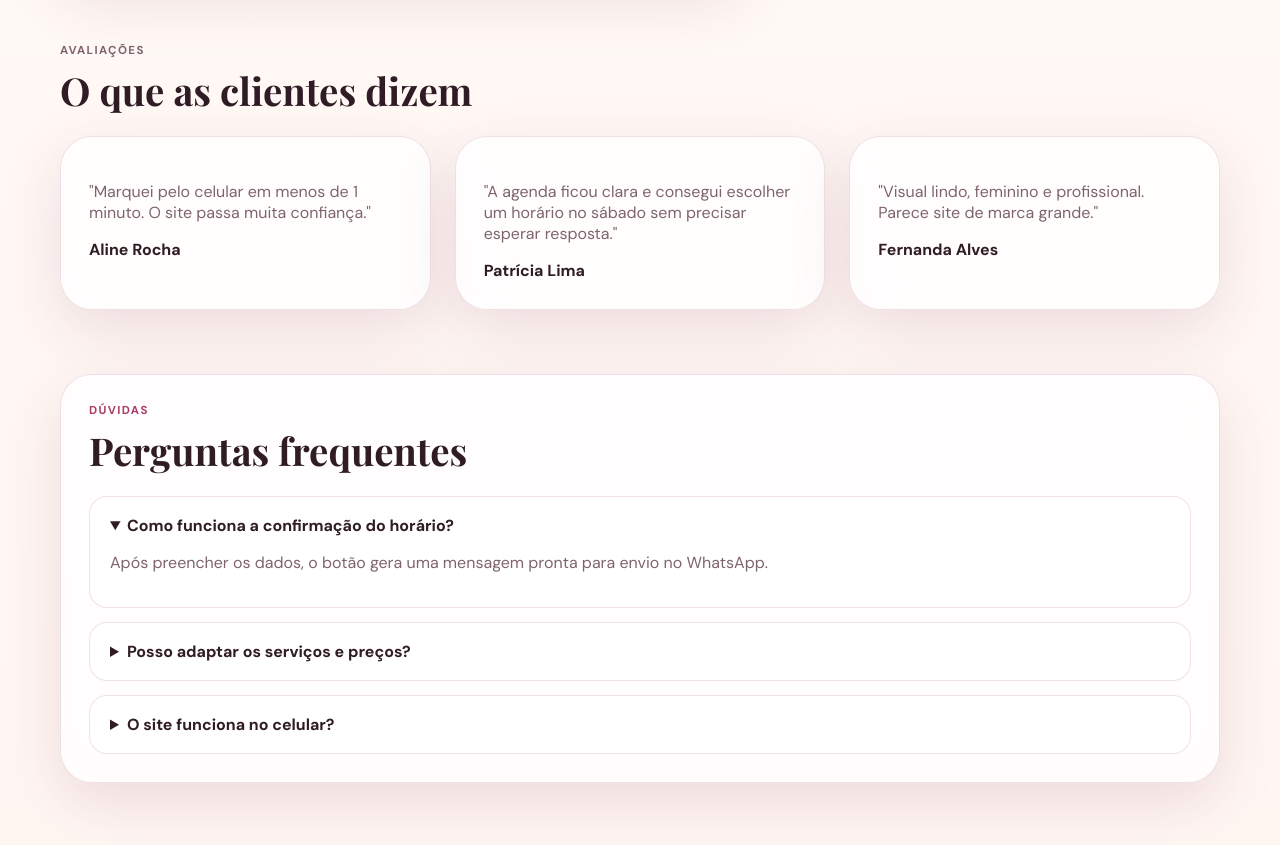
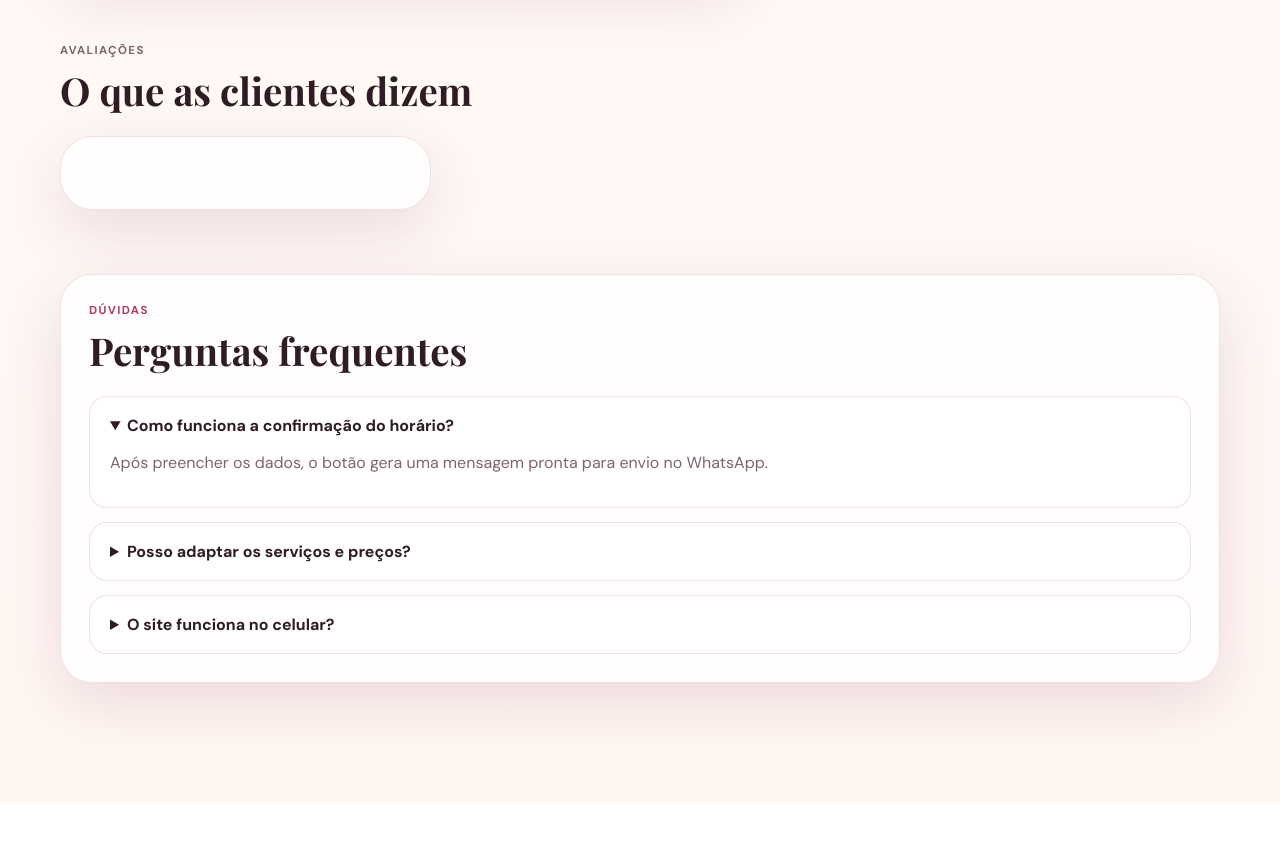
Before and after one commit to carloseduardouni2025-art/MnunesNails, a plain HTML site: page index.html in a window 1280 px wide. Shown: the part 3380-4225 px from the top of the page. After the commit the page ends 4183 px from the top, so only its background shows below. Drawn offline with nearby package versions, Linux system fonts and the light colour scheme.

Commit message:
Feat: edição de cardes

```diff
--- a/index.html
+++ b/index.html
@@ -266,16 +266,8 @@
         </div>
         <div class="testimonial-grid">
           <article class="card">
-            <p>"Marquei pelo celular em menos de 1 minuto. O site passa muita confiança."</p>
-            <strong>Aline Rocha</strong>
-          </article>
-          <article class="card">
-            <p>"A agenda ficou clara e consegui escolher um horário no sábado sem precisar esperar resposta."</p>
-            <strong>Patrícia Lima</strong>
-          </article>
-          <article class="card">
-            <p>"Visual lindo, feminino e profissional. Parece site de marca grande."</p>
-            <strong>Fernanda Alves</strong>
+            <p></p>
+            <strong></strong>
           </article>
         </div>
       </section>
```
